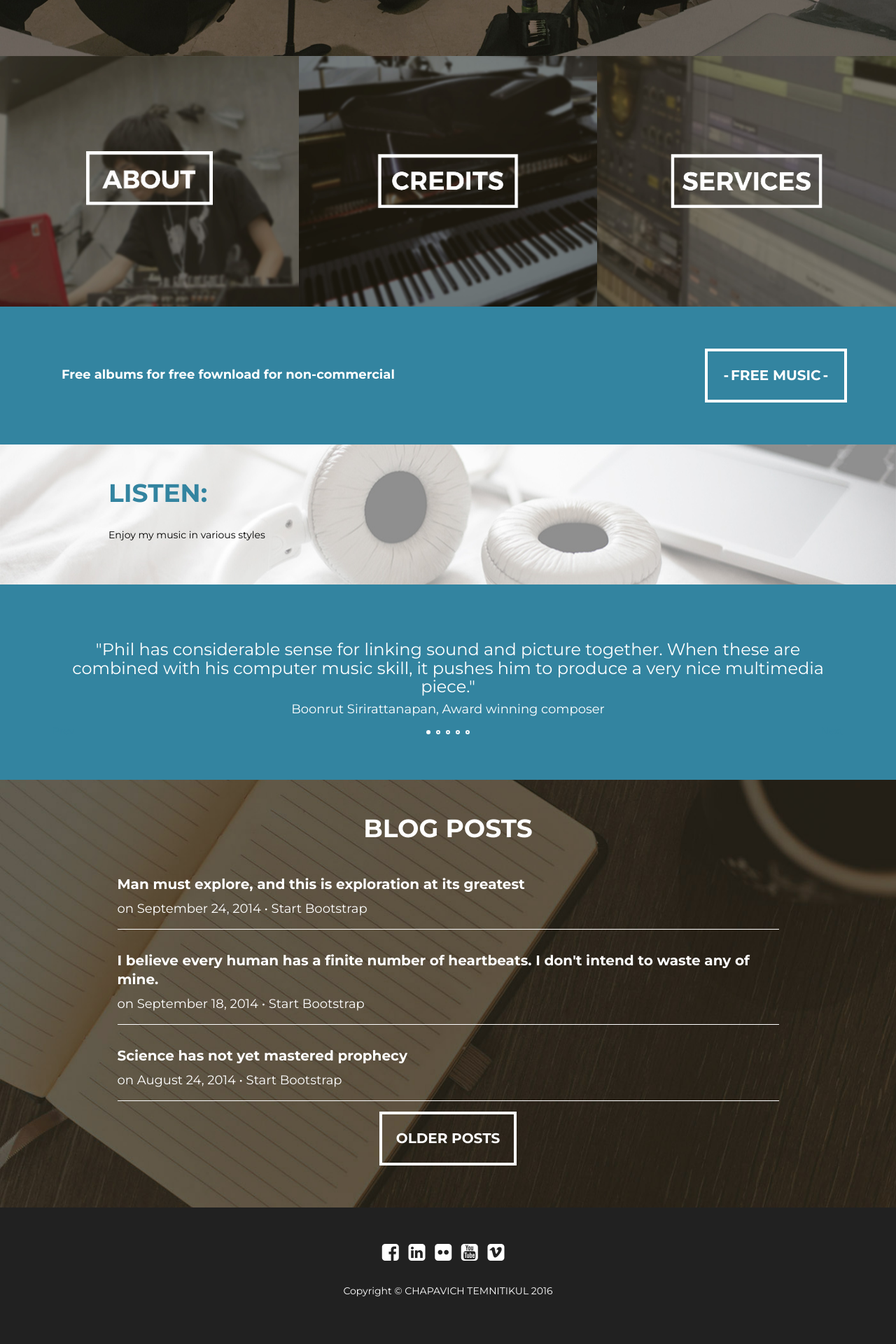
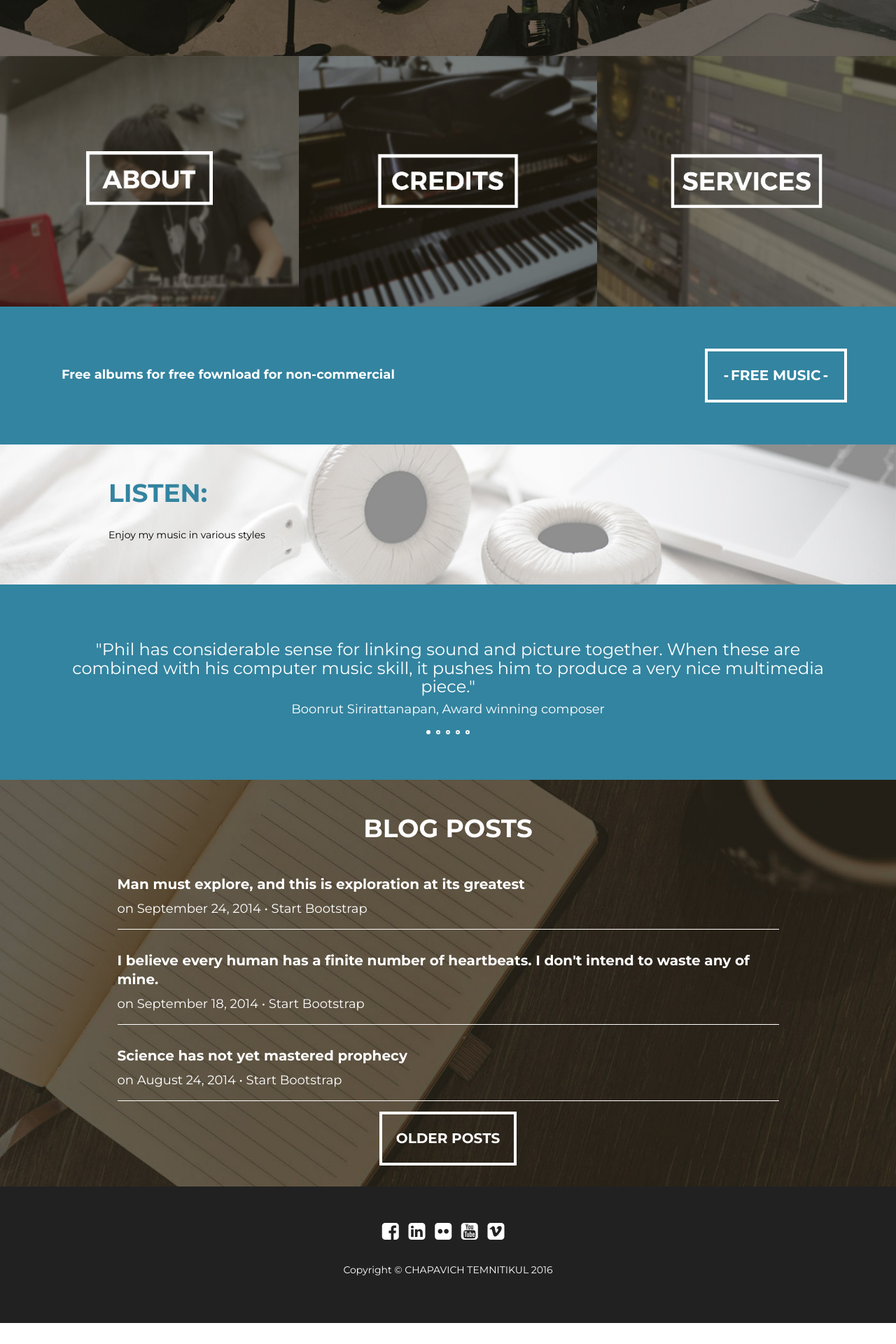
Before and after one commit to phil-wc/phil-wc.github.io, a Jekyll site: the page built from index.html, in a window 1280 px wide. Shown: the part 662-2582 px from the top of the page at 70% size. Built offline with Jekyll 4.4.1, drawn with Linux system fonts in a browser that asks for light colours; nearby versions of some CDN libraries; the list of posts is cut into pages by our own code; after the commit the page ends 2552 px from its top, so only the background shows below that.

Commit message:
fix margin too small

```diff
--- a/_includes/home/posts.html
+++ b/_includes/home/posts.html
@@ -21,7 +21,7 @@
   <!-- <div class="button-center-container text-center">
     <h3><a class="button-solid" href="{{ site.baseurl }}/blog">OLDER POSTS</a></h3>
   </div> -->
-  <div class="section-title text-center">
+  <div class="older-post text-center">
     <a class="button-solid" href="{{ site.baseurl }}/blog">OLDER POSTS</a>
   </div>
 </div>
--- a/_sass/pages/home/style.sass
+++ b/_sass/pages/home/style.sass
@@ -73,3 +73,7 @@
     .section-title
       margin-bottom: $default-margin
       color: invert($site-text-color)
+
+    .older-post
+      margin-top: $default-margin
+      margin-bottom: $default-margin
```
